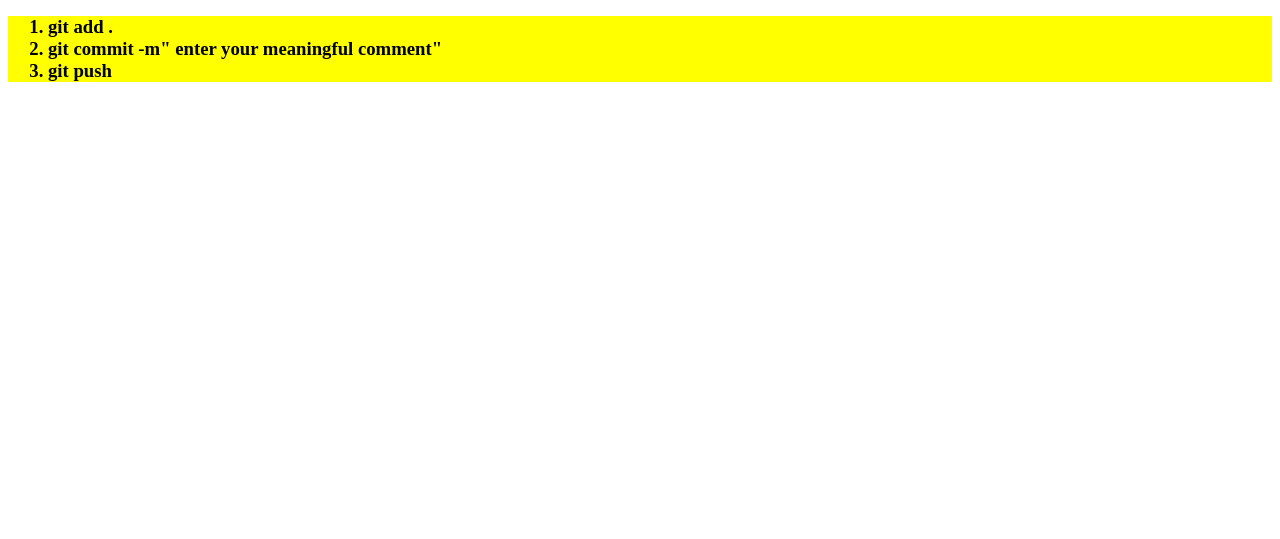
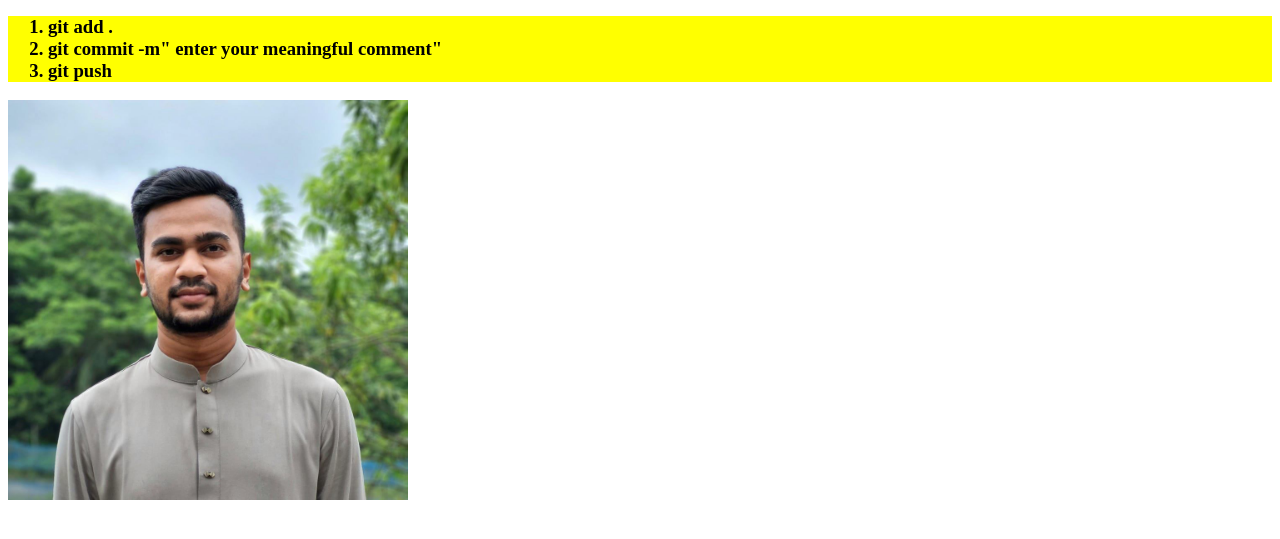
Before and after one commit to amir811537/my-simple-website, a plain HTML site: page index.html in a window 1280 px wide. Shown: the part 139-678 px from the top of the page. Drawn offline with Linux system fonts and the light colour scheme.

Commit message:
hasan pic add

```diff
--- a/index.html
+++ b/index.html
@@ -24,5 +24,8 @@
             </ol>
         </h3>
     </div>
+    <div>
+        <img src="imeges/hasan pp.jpg" alt="hasan ar picture " width="400px" height="400px">
+    </div>
   </body>
 </html>
--- a/style/blog.css
+++ b/style/blog.css
@@ -7,3 +7,10 @@ h1{
     text-align: center;
 }
 h3{background-color: yellow;}
+div{
+    padding: 100Spx;
+
+}
+img{
+    position: relative;
+}
```
Also changed, not shown: imeges/hasan pp.jpg (added).
